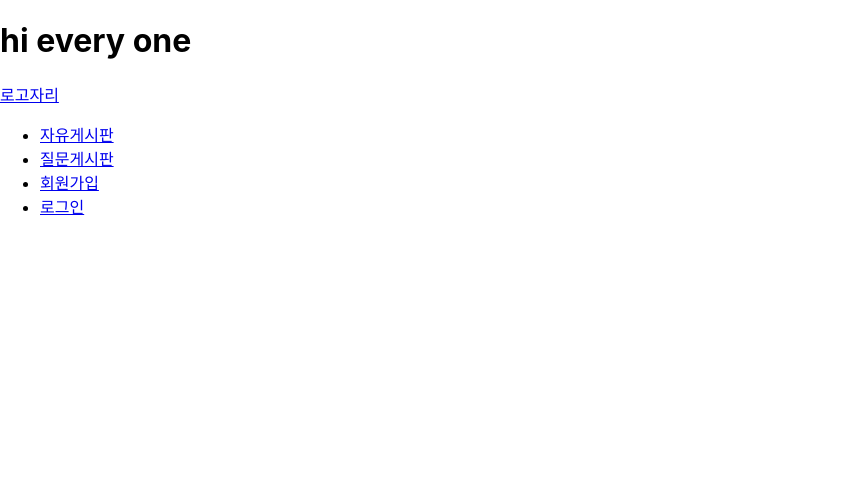
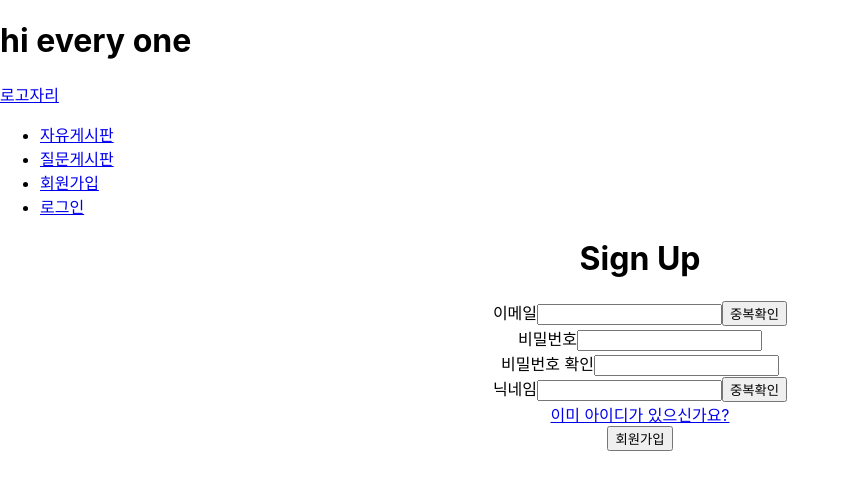
Before and after one commit to codestates/devDiary-client, a React (Create React App) app: page /user/signup in a window 1280 px wide. Shown: the top 490 px of the page, without its empty margins (0-850 px from the left). Built offline with nearby package versions, Linux system fonts and the light colour scheme.

Commit message:
[Client] / #45 / bug: some changes from merging

```diff
--- a/package.json
+++ b/package.json
@@ -14,7 +14,7 @@
     "web-vitals": "^0.2.4"
   },
   "scripts": {
-    "start": "react-scripts start",
+    "start": "set PORT=4000 && react-scripts start",
     "build": "react-scripts build",
     "test": "react-scripts test",
     "eject": "react-scripts eject"
--- a/src/App.js
+++ b/src/App.js
@@ -1,14 +1,12 @@
 import React from "react";
-
-import NavBar from "./component/NavBar"
 import {
   BrowserRouter as Router,
   Switch,
-  Route,
-  Redirect,
-  withRouter
+  Route
 } from "react-router-dom";
 import axios from "axios";
+
+import NavBar from "./component/NavBar"
 import Login from "./component/Login"
 import Main from "./component/Main";
 import SignUp from "./component/SignUp";
@@ -22,7 +20,7 @@ class App extends React.Component {
   };
 
   handleResponseSuccess() {
-    axios.get('http://localhost:4000/userinfo')
+    axios.get('http://localhost:4000/user/userinfo')
       .then(param => {
         this.setState({ isLogin: true, userinfo: param.data });
       })
@@ -30,8 +28,6 @@ class App extends React.Component {
   }
 
   render() {
-    const { isLogin, userinfo } = this.state;
-
     return (
       <>
         <h1>hi every one</h1>
@@ -39,14 +35,17 @@ class App extends React.Component {
         <Router>
           <Switch>
             <Route
-              path='/login'
+              path='/user/login'
               render={() => (
                 <Login handleResponseSuccess={this.handleResponseSuccess.bind(this)} />
               )}
             />
-            <Route exact path='/login' render={() => <Login />} />
-            <Route exact path='/login' render={() => <Main />} />
-            <Route exact path='/login' render={() => <SignUp />} />
+            <Route exact path='/'>
+              <Main />
+            </Route>
+            <Route exact path='/user/signup'>
+              <SignUp />
+            </Route>
           </Switch>
         </Router>
       </>
--- a/src/component/Login.js
+++ b/src/component/Login.js
@@ -46,7 +46,7 @@ class Login extends React.Component {
             <input type='password' onChange={this.handleInputValue("password")}></input>
           </div>
           <div>
-            <Link to='/user/signUp'><button>회원가입</button></Link>
+            <Link to='/user/signup'><button>회원가입</button></Link>
           </div>
           <button className='btn btn-login' type='submit' onClick={this.handleLogin}>
             로그인
--- a/src/component/Main.js
+++ b/src/component/Main.js
@@ -8,8 +8,8 @@ import "./css/Main.css";
 function Main() {
   return (<>
     <Router>
-      <Link to="/freeBoard">자유게시판</Link>
-      <Link to="/queBoard">질문게시판</Link>
+      <Link to="/diary">자유게시판</Link>
+      <Link to="/question">질문게시판</Link>
     </Router>
 
   </>)
--- a/src/component/NavBar.js
+++ b/src/component/NavBar.js
@@ -1,22 +1,22 @@
 function NavBar({ isLogin }) {
   return (
     <>
-      <a id="logo" href="http://localhost:3000">로고자리</a>
+      <a id="logo" href="http://localhost:4000/">로고자리</a>
       <nav id="nav">
         <ul>
-          <li><a href="http://localhost:3000">자유게시판</a></li>
-          <li><a href="http://localhost:3000">질문게시판</a></li>
+          <li><a href="http://localhost:4000/diary">자유게시판</a></li>
+          <li><a href="http://localhost:4000/question">질문게시판</a></li>
           {isLogin === true
             ? (
               <>
-                <li><a href="http://localhost:3000">마이페이지</a></li>
-                <li><a href="http://localhost:3000">로그아웃</a></li>
+                <li><a href="http://localhost:4000/user/userinfo">마이페이지</a></li>
+                <li><a href="http://localhost:4000/user/logout">로그아웃</a></li>
               </>
             )
             : (
               <>
-                <li><a href="http://localhost:3000">회원가입</a></li>
-                <li><a href="http://localhost:3000">로그인</a></li>
+                <li><a href="http://localhost:4000/user/signup">회원가입</a></li>
+                <li><a href="http://localhost:4000/user/login">로그인</a></li>
               </>
             )
           }
--- a/src/component/SignUp.js
+++ b/src/component/SignUp.js
@@ -57,7 +57,7 @@ class Signup extends React.Component {
 
   checkEmail = () => {
     function isEmail(asValue) {
-      let regExp = /^[0-9a-zA-Z]([-_\.]?[0-9a-zA-Z])*@[0-9a-zA-Z]([-_\.]?[0-9a-zA-Z])*\.[a-zA-Z]{2,3}$/i;
+      let regExp = /^[0-9a-zA-Z]([-_.]?[0-9a-zA-Z])*@[0-9a-zA-Z]([-_.]?[0-9a-zA-Z])*.[a-zA-Z]{2,3}$/i;
       return regExp.test(asValue);
     }
     const { email } = this.state;
@@ -182,7 +182,7 @@ class Signup extends React.Component {
               <span className="alert-box">{usernameMessage}</span>
             </div>
             <div>
-              <Link to="/login">이미 아이디가 있으신가요?</Link>
+              <Link to="/user/login">이미 아이디가 있으신가요?</Link>
             </div>
             <div className="alert-box">{errorMessage}</div>
             <button
```
